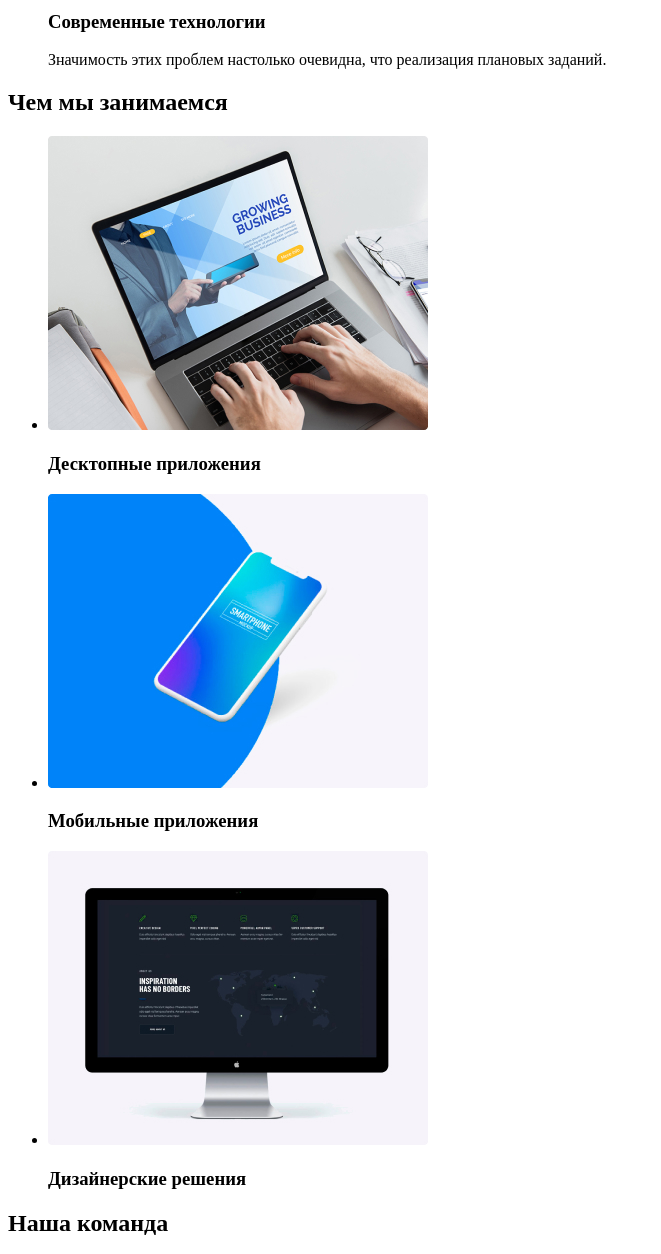
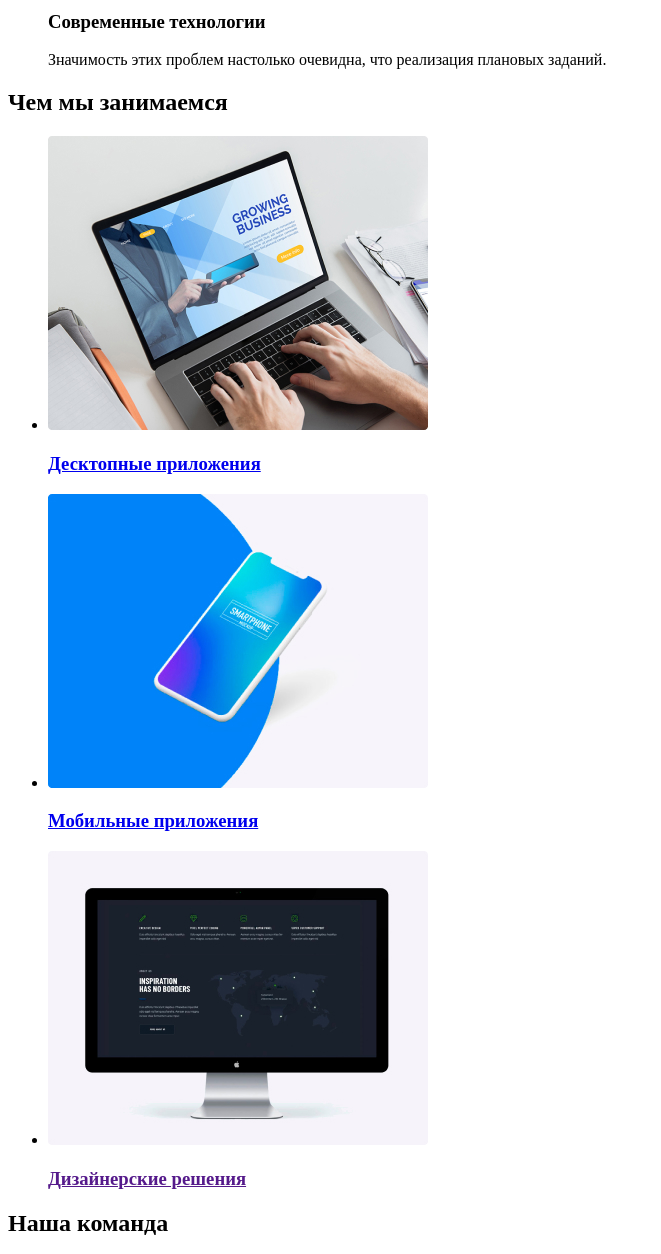
Before and after one commit to Zoriana-Burian/goit-markup-hw-1, a plain HTML site: page index.html in a window 1280 px wide. Shown: the part 860-2114 px from the top of the page, without its empty margins (0-661 px from the left). Drawn offline with Linux system fonts and the light colour scheme.

Commit message:
Додає розмітку

```diff
--- a/index.html
+++ b/index.html
@@ -72,32 +72,32 @@
            <h2>Чем мы занимаемся</h2>
 
            <ul>
-                <li>
+                <li><a href="">
                    <img
                       src="./images/img(4).jpg"
                       alt="Фото с ноутбуком"
                       width="380"
                       height="294"
-                    >
-                   <h3>Десктопные приложения</h3>
+                    ></a>
+                   <h3><a href="#">Десктопные приложения</a></h3>
                </li>
-               <li>
+               <li><a href="">
                     <img
                        src="./images/box(1).jpg"
                        alt="Фото с телефоном"
                        width="380"
                        height="294"
-                    >
-                    <h3>Мобильные приложения</h3>
+                    ></a>
+                    <h3><a href="#">Мобильные приложения</a></h3>
                </li>
-               <li>
+               <li><a href="">
                     <img
                        src="./images/img(6).jpg"
                        alt="Фото с монитором"
                        width="380"
                        height="294"
-                    >
-                    <h3>Дизайнерские решения</h3>
+                    ></a>
+                    <h3><a href="">Дизайнерские решения</a></h3>
                </li>
            </ul>
        </section>
```
